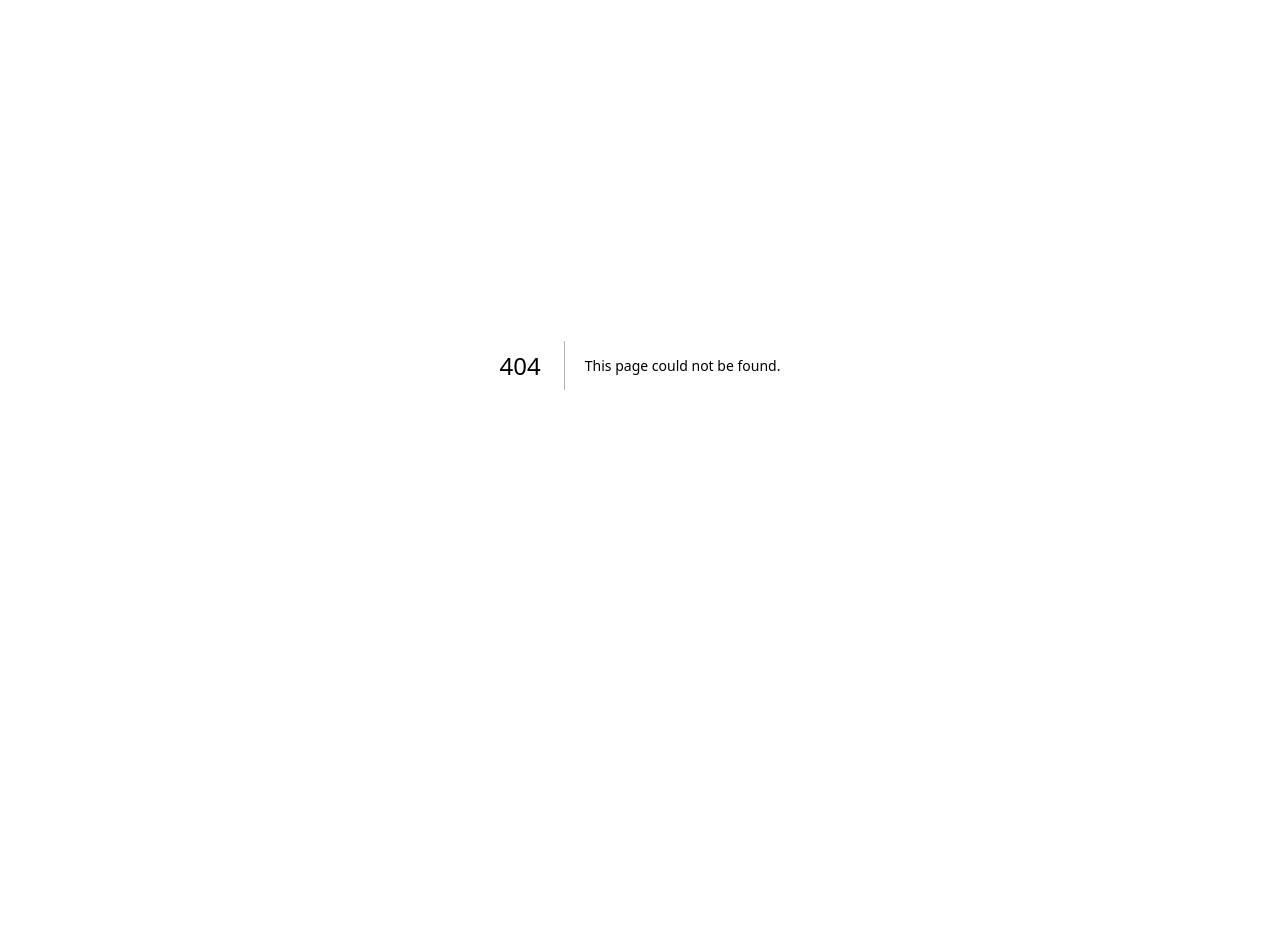
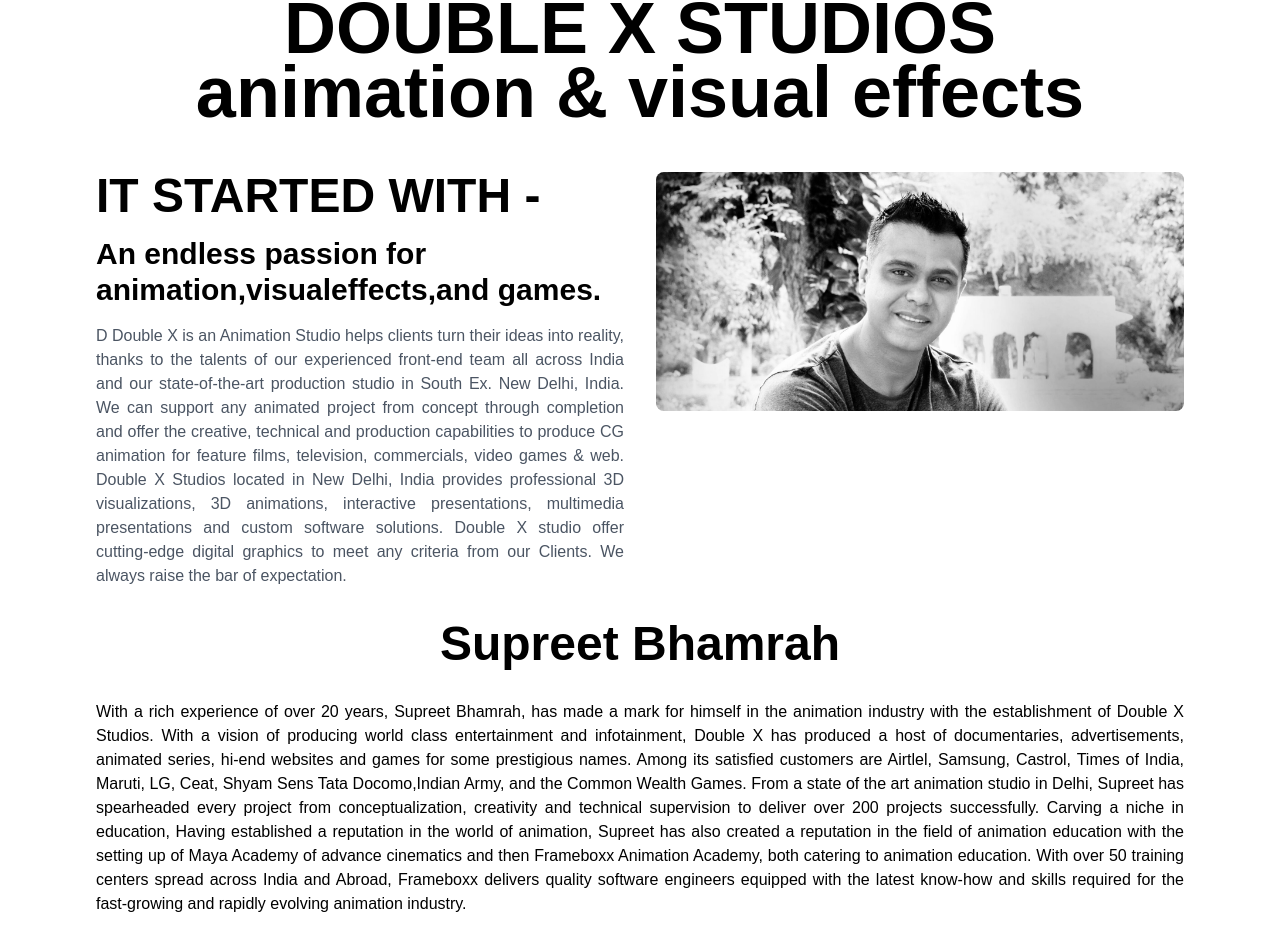
Before and after one commit to Sandip049/project-gallery, a Next.js app: page /aboutUs in a window 1280 px wide. Before the commit this address had no page. Shown: the part 173-1121 px from the top of the page. Before the commit the page ends 938 px from the top, so only its background shows below. Built offline with nearby package versions, Linux system fonts and the light colour scheme.

Commit message:
about us page for double x studios

```diff
--- /dev/null
+++ b/src/app/aboutUs/page.tsx
@@ -0,0 +1,69 @@
+import React from "react";
+import Image from "next/image";
+export default function App() {
+  return (
+    <div className="w-full min-h-screen bg-white">
+        <div className="text-center font-bold py-4 text-black">
+        <h1 className="text-2xl sm:text-5xl md:text-7xl" style={{lineHeight:'95px'}} >DOUBLE X STUDIOS</h1>
+        <span className="text-2xl w-full text-[72px]">animation & visual effects</span>
+        </div>
+      <main className="px-6 py-8 md:px-12 lg:px-24">
+        <div className="grid md:grid-cols-2 gap-8 ">
+          <div className="space-y-2 max-w-">
+            <div className="flex flex-col space-y-4">
+                <h1 className="text-3xl md:text-5xl font-bold leading-tight text-black">
+            IT STARTED WITH -
+            </h1>
+                <h3 className="text-xl md:text-3xl font-bold leading-tight text-black">An endless passion for animation,visualeffects,and games.</h3></div>
+            {/* <div className="pt-8">
+              <h3 className="text-sm mb-4">Follow Us</h3>
+              <div className="space-y-2">
+                <a
+                  href="#"
+                  className="flex items-center space-x-2 text-sm hover:opacity-75"
+                >
+                  <Instagram size={16} />
+                  <span>Instagram</span>
+                </a>
+                <a
+                  href="#"
+                  className="flex items-center space-x-2 text-sm hover:opacity-75"
+                >
+                  <Youtube size={16} />
+                  <span>Youtube</span>
+                </a>
+              </div>
+            </div> */}
+            <div className="pt-2 max-w-2xl">
+              <p className="text-gray-600 text-justify">
+                D Double X is an Animation Studio helps clients turn their ideas into reality, thanks to the talents of our experienced front-end team all across India and our state-of-the-art production studio in South Ex. New Delhi, India. We can support any animated project from concept through completion and offer the creative, technical and production capabilities to produce CG animation for feature films, television, commercials, video games & web.
+
+                Double X Studios located in New Delhi, India provides professional 3D visualizations, 3D animations, interactive presentations, multimedia presentations and custom software solutions. Double X studio offer cutting-edge digital graphics to meet any criteria from our Clients. We always raise the bar of expectation.
+              </p>
+            </div>
+          </div>
+          <div className="w-full ">
+            <Image
+              src="/supreet_bhamrah.jpg"
+              alt="Podcast host"
+              className="w-full h-auto rounded-lg"
+              height={800}
+              width={800}
+            />
+          </div>
+        </div>
+          <div className="flex flex-col justify-center items-center">
+            <h1 className="text-3xl md:text-5xl font-bold leading-tight text-black pt-8">Supreet Bhamrah</h1>
+          <div className="w-full text-black text-justify pt-8">
+            With a rich experience of over 20 years, Supreet Bhamrah, has made a mark for himself in the animation industry with the establishment of Double X Studios. With a vision of producing world class entertainment and infotainment, Double X has produced a host of documentaries, advertisements, animated series, hi-end websites and games for some prestigious names. Among its satisfied customers are Airtlel, Samsung, Castrol, Times of India, Maruti, LG, Ceat, Shyam Sens Tata Docomo,Indian Army,  and the Common Wealth Games.
+
+
+            From a state of the art animation studio in Delhi, Supreet has spearheaded every project from conceptualization, creativity and technical supervision to deliver over 200 projects successfully.
+
+            Carving a niche in education, Having established a reputation in the world of animation, Supreet has also created a reputation in the field of animation education with the setting up of Maya Academy of advance cinematics and then Frameboxx Animation Academy, both catering to animation education. With over 50 training centers spread across India and Abroad, Frameboxx delivers quality software engineers equipped with the latest know-how and skills required for the fast-growing and rapidly evolving animation industry.
+          </div>
+          </div>
+      </main>
+    </div>
+  );
+}
```
Also changed, not shown: public/supreet_bhamrah.jpg (added).
